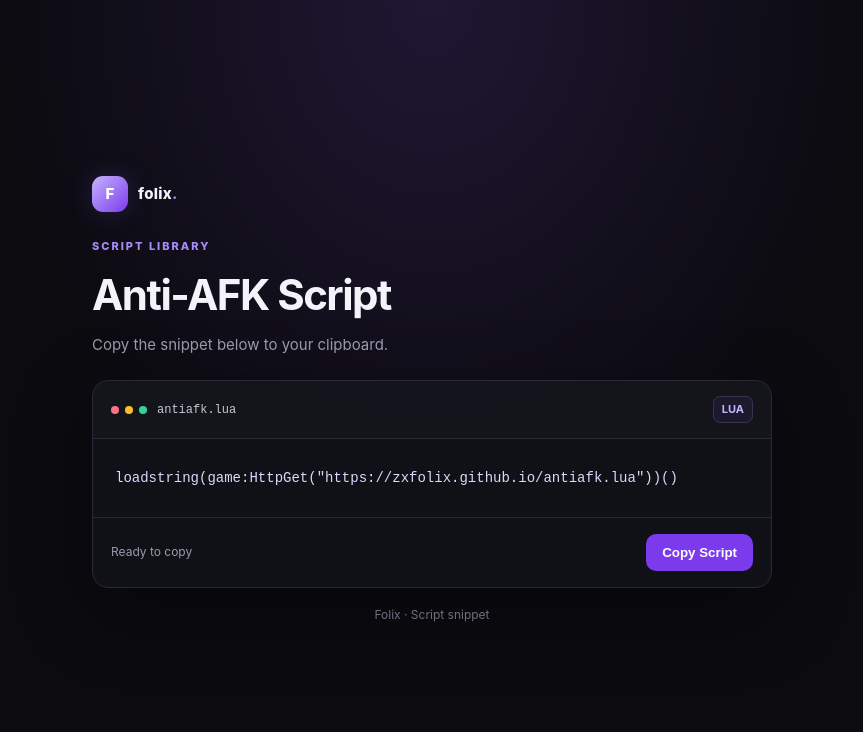
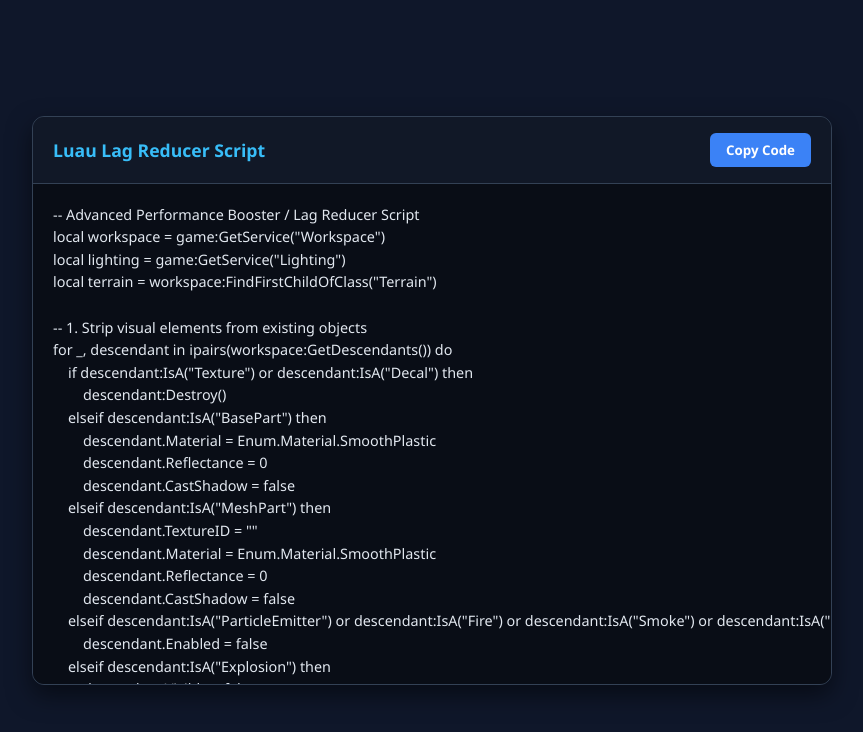
Before and after one commit to sigilwd/slayers2package, a plain HTML site: page folix.html in a window 1280 px wide. Shown: the whole page, without its empty margins (208-1071 px from the left). Drawn offline with Linux system fonts and the light colour scheme.

Commit message:
Refactor HTML structure and styles for Luau script

```diff
--- a/folix.html
+++ b/folix.html
@@ -1,141 +1,229 @@
 <!DOCTYPE html>
 <html lang="en">
 <head>
-  <meta charset="UTF-8" />
-  <meta name="viewport" content="width=device-width, initial-scale=1.0" />
-  <title>Folix | Script</title>
+    <meta charset="UTF-8">
+    <meta name="viewport" content="width=device-width, initial-scale=1.0">
+    <title>Luau Lag Reducer Script</title>
     <style>
         :root {
-      color-scheme: dark;
-      --bg: #0b0b10;
-      --panel: #12121a;
-      --border: #292936;
-      --text: #f3f3fa;
-      --muted: #9999ad;
-      --accent: #a78bfa;
+            --bg-color: #0f172a;
+            --card-bg: #1e293b;
+            --text-color: #f8fafc;
+            --accent-color: #38bdf8;
+            --btn-bg: #3b82f6;
+            --btn-hover: #2563eb;
+            --code-bg: #090d16;
         }
-    * { box-sizing: border-box; }
+
+        * {
+            box-sizing: border-box;
+            margin: 0;
+            padding: 0;
+            font-family: 'Segoe UI', Tahoma, Geneva, Verdana, sans-serif;
+        }
+
         body {
-      margin: 0;
+            background-color: var(--bg-color);
+            color: var(--text-color);
+            display: flex;
+            justify-content: center;
+            align-items: center;
             min-height: 100vh;
-      display: grid;
-      place-items: center;
-      padding: 24px;
-      background: radial-gradient(ellipse at top, #201733 0%, var(--bg) 48%);
-      color: var(--text);
-      font: 15px/1.5 Inter, ui-sans-serif, system-ui, -apple-system, Segoe UI, sans-serif;
+            padding: 20px;
         }
-    main { width: min(680px, 100%); }
-    .brand {
-      display: flex; align-items: center; gap: 10px;
-      margin-bottom: 26px; font-weight: 800; letter-spacing: .3px;
+
+        .container {
+            width: 100%;
+            max-width: 800px;
+            background-color: var(--card-bg);
+            border-radius: 12px;
+            box-shadow: 0 10px 25px rgba(0, 0, 0, 0.5);
+            overflow: hidden;
+            border: 1px solid #334155;
         }
-    .logo {
-      display: grid; place-items: center; width: 36px; height: 36px;
-      border-radius: 11px; color: #fff;
-      background: linear-gradient(135deg, #c4b5fd, #7c3aed);
-      box-shadow: 0 0 28px #8b5cf633;
+
+        .header {
+            display: flex;
+            justify-content: space-between;
+            align-items: center;
+            padding: 16px 20px;
+            background-color: #111827;
+            border-bottom: 1px solid #334155;
         }
-    .eyebrow {
-      color: var(--accent); text-transform: uppercase;
-      letter-spacing: 2px; font-size: 11px; font-weight: 800;
+
+        .header h2 {
+            font-size: 1.1rem;
+            color: var(--accent-color);
         }
-    h1 { margin: 8px 0; font-size: clamp(30px, 6vw, 42px); letter-spacing: -1.5px; }
-    .intro { margin: 0 0 24px; color: var(--muted); }
-    .panel {
-      overflow: hidden; border: 1px solid var(--border);
-      border-radius: 16px; background: #111118eF;
-      box-shadow: 0 22px 80px #0005;
+
+        .copy-btn {
+            background-color: var(--btn-bg);
+            color: white;
+            border: none;
+            padding: 8px 16px;
+            border-radius: 6px;
+            font-weight: 600;
+            cursor: pointer;
+            transition: background-color 0.2s ease, transform 0.1s ease;
+            display: flex;
+            align-items: center;
+            gap: 6px;
         }
-    .panel-head {
-      display: flex; align-items: center; justify-content: space-between;
-      gap: 12px; padding: 15px 18px; border-bottom: 1px solid var(--border);
-      background: #ffffff04;
+
+        .copy-btn:hover {
+            background-color: var(--btn-hover);
         }
-    .dots { display: flex; gap: 6px; }
-    .dot { width: 8px; height: 8px; border-radius: 50%; background: #484858; }
-    .dot:first-child { background: #fb7185; }
-    .dot:nth-child(2) { background: #fbbf24; }
-    .dot:nth-child(3) { background: #34d399; }
-    .filename { margin-left: 10px; color: #c6c6d4; font: 12px ui-monospace, monospace; }
-    .file-left { display: flex; align-items: center; }
-    .tag {
-      border: 1px solid #3a3150; color: #c4b5fd; background: #8b5cf614;
-      padding: 4px 8px; border-radius: 7px; font-size: 11px; font-weight: 700;
+
+        .copy-btn:active {
+            transform: scale(0.97);
         }
+
+        .code-block {
+            background-color: var(--code-bg);
+            padding: 20px;
+            overflow-x: auto;
+            max-height: 500px;
+        }
+
         pre {
-      margin: 0; padding: 25px 22px; overflow-x: auto;
-      color: #ddd6fe; font: 14px/1.9 ui-monospace, SFMono-Regular, Consolas, monospace;
-      white-space: pre;
+            font-family: 'Consolas', 'Courier New', Courier, monospace;
+            font-size: 0.9rem;
+            line-height: 1.5;
+            color: #e2e8f0;
         }
-    .code-key { color: #c4b5fd; }
-    .actions {
-      display: flex; align-items: center; justify-content: space-between;
-      gap: 14px; padding: 16px 18px; border-top: 1px solid var(--border);
+
+        /* Toast Alert */
+        .toast {
+            position: fixed;
+            bottom: 30px;
+            right: 30px;
+            background-color: #10b981;
+            color: white;
+            padding: 12px 24px;
+            border-radius: 8px;
+            font-weight: 600;
+            box-shadow: 0 4px 12px rgba(0, 0, 0, 0.3);
+            opacity: 0;
+            transform: translateY(20px);
+            transition: all 0.3s ease;
+            pointer-events: none;
         }
-    .hint { color: var(--muted); font-size: 12px; }
-    button {
-      border: 0; border-radius: 10px; padding: 11px 16px;
-      color: #fff; background: #7c3aed; font-weight: 750; cursor: pointer;
-      transition: transform .15s, background .15s;
-    }
-    button:hover { background: #8b5cf6; transform: translateY(-1px); }
-    button:focus-visible { outline: 2px solid #c4b5fd; outline-offset: 3px; }
-    footer { margin-top: 18px; text-align: center; color: #6f6f82; font-size: 12px; }
-    @media (max-width: 480px) {
-      body { padding: 18px; }
-      .actions { align-items: stretch; flex-direction: column; }
-      button { width: 100%; }
+
+        .toast.show {
+            opacity: 1;
+            transform: translateY(0);
         }
     </style>
 </head>
 <body>
-  <main>
-    <div class="brand"><div class="logo">F</div><span>folix<span style="color:#a78bfa">.</span></span></div>
-    <div class="eyebrow">Script library</div>
-    <h1>Anti-AFK Script</h1>
-    <p class="intro">Copy the snippet below to your clipboard.</p>
 
-    <section class="panel" aria-label="Script code">
-      <div class="panel-head">
-        <div class="file-left">
-          <div class="dots"><span class="dot"></span><span class="dot"></span><span class="dot"></span></div>
-          <span class="filename">antiafk.lua</span>
+    <div class="container">
+        <div class="header">
+            <h2>Luau Lag Reducer Script</h2>
+            <button class="copy-btn" id="copyBtn">
+                <span>Copy Code</span>
+            </button>
         </div>
-        <span class="tag">LUA</span>
+        <div class="code-block">
+<pre><code id="luaScript">-- Advanced Performance Booster / Lag Reducer Script
+local workspace = game:GetService("Workspace")
+local lighting = game:GetService("Lighting")
+local terrain = workspace:FindFirstChildOfClass("Terrain")
+
+-- 1. Strip visual elements from existing objects
+for _, descendant in ipairs(workspace:GetDescendants()) do
+    if descendant:IsA("Texture") or descendant:IsA("Decal") then
+        descendant:Destroy()
+    elseif descendant:IsA("BasePart") then
+        descendant.Material = Enum.Material.SmoothPlastic
+        descendant.Reflectance = 0
+        descendant.CastShadow = false
+    elseif descendant:IsA("MeshPart") then
+        descendant.TextureID = ""
+        descendant.Material = Enum.Material.SmoothPlastic
+        descendant.Reflectance = 0
+        descendant.CastShadow = false
+    elseif descendant:IsA("ParticleEmitter") or descendant:IsA("Fire") or descendant:IsA("Smoke") or descendant:IsA("Sparkles") or descendant:IsA("Trail") or descendant:IsA("Beam") then
+        descendant.Enabled = false
+    elseif descendant:IsA("Explosion") then
+        descendant.Visible = false
+    elseif descendant:IsA("Clothing") or descendant:IsA("ShirtGraphic") then
+        descendant:Destroy()
+    end
+end
+
+-- 2. Automatically apply optimizations to newly spawned instances
+workspace.DescendantAdded:Connect(function(descendant)
+    if descendant:IsA("Texture") or descendant:IsA("Decal") then
+        descendant:Destroy()
+    elseif descendant:IsA("BasePart") then
+        descendant.Material = Enum.Material.SmoothPlastic
+        descendant.Reflectance = 0
+        descendant.CastShadow = false
+    elseif descendant:IsA("MeshPart") then
+        descendant.TextureID = ""
+        descendant.Material = Enum.Material.SmoothPlastic
+        descendant.Reflectance = 0
+        descendant.CastShadow = false
+    elseif descendant:IsA("ParticleEmitter") or descendant:IsA("Fire") or descendant:IsA("Smoke") or descendant:IsA("Sparkles") or descendant:IsA("Trail") or descendant:IsA("Beam") then
+        descendant.Enabled = false
+    end
+end)
+
+-- 3. Lower Terrain visual quality
+if terrain then
+    terrain.WaterWaveSize = 0
+    terrain.WaterWaveSpeed = 0
+    terrain.WaterReflectance = 0
+    terrain.WaterTransparency = 0
+    sethiddenproperty(terrain, "Decoration", false)
+end
+
+-- 4. Strip lighting effects & disable shadows
+pcall(function()
+    lighting.GlobalShadows = false
+    lighting.FogEnd = 9e9
+    lighting.Brightness = 1
+
+    for _, child in ipairs(lighting:GetChildren()) do
+        if child:IsA("PostEffect") or child:IsA("Atmosphere") or child:IsA("Sky") then
+            child:Destroy()
+        end
+    end
+end)
+
+-- 5. Lower overall rendering budget
+pcall(function()
+    local settings = UserSettings():GetService("UserGameSettings")
+    settings.SavedQualityLevel = Enum.SavedQualitySetting.QualityLevel1
+end)
+
+print("Advanced lag reducer executed!")</code></pre>
         </div>
-      <pre><code id="script">loadstring(game:HttpGet("https://zxfolix.github.io/antiafk.lua"))()</code></pre>
-      <div class="actions">
-        <span class="hint" id="status" aria-live="polite">Ready to copy</span>
-        <button id="copyBtn" type="button">Copy Script</button>
     </div>
-    </section>
-    <footer>Folix · Script snippet</footer>
-  </main>
+
+    <div class="toast" id="toast">Copied to clipboard!</div>
 
     <script>
-    const scriptText = 'loadstring(game:HttpGet("https://zxfolix.github.io/antiafk.lua"))()';
         const copyBtn = document.getElementById('copyBtn');
-    const status = document.getElementById('status');
+        const luaScript = document.getElementById('luaScript');
+        const toast = document.getElementById('toast');
 
-    copyBtn.addEventListener('click', async () => {
-      try {
-        await navigator.clipboard.writeText(scriptText);
-        copyBtn.textContent = 'Copied ✓';
-        status.textContent = 'Copied to clipboard';
-      } catch {
-        const field = document.createElement('textarea');
-        field.value = scriptText;
-        field.style.position = 'fixed';
-        field.style.opacity = '0';
-        document.body.appendChild(field);
-        field.select();
-        const copied = document.execCommand('copy');
-        field.remove();
-        copyBtn.textContent = copied ? 'Copied ✓' : 'Copy failed';
-        status.textContent = copied ? 'Copied to clipboard' : 'Select the code and copy it manually';
-      }
-      setTimeout(() => { copyBtn.textContent = 'Copy Script'; }, 1800);
+        copyBtn.addEventListener('click', () => {
+            const codeText = luaScript.innerText;
+
+            navigator.clipboard.writeText(codeText).then(() => {
+                // Show notification
+                toast.classList.add('show');
+                copyBtn.querySelector('span').innerText = 'Copied!';
+
+                setTimeout(() => {
+                    toast.classList.remove('show');
+                    copyBtn.querySelector('span').innerText = 'Copy Code';
+                }, 2000);
+            }).catch(err => {
+                console.error('Failed to copy: ', err);
+            });
         });
     </script>
 </body>
```
Lines whose indentation alone changed are shown as unchanged.
